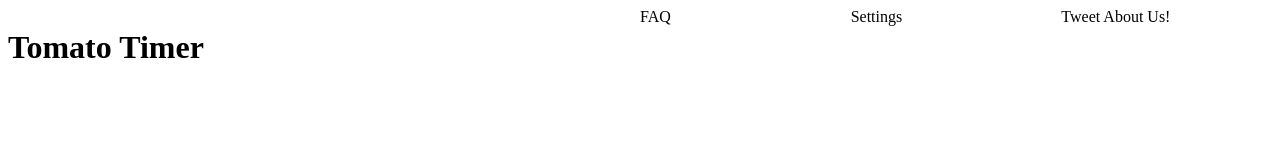
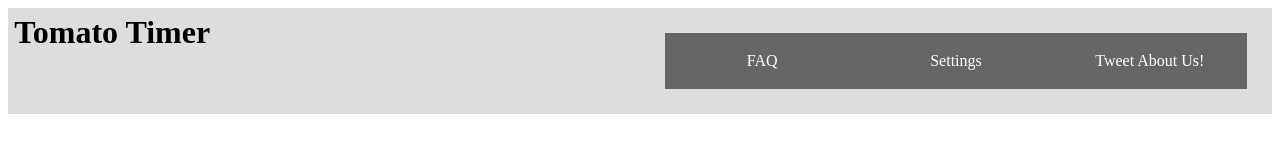
Before and after one commit to soozee/timer, a website: page index.html in a window 1280 px wide. Drawn offline with Linux system fonts and the light colour scheme; files that its build step writes are made by us from their sources.

Commit message:
updated header.

```diff
--- a/style.css
+++ b/style.css
@@ -22,3 +22,20 @@
 nav .row {
   background-color:#333;
 }
+
+/* header style */
+header {background-color:#ddd;}
+h1 {
+  margin:1%;
+}
+nav {
+  padding:3% 0;
+  margin:4%;
+  background-color:#666;
+  text-align:center;
+  color:#fff;
+  align-items: center;
+  justify-content: center;
+  align-content: center;
+  align-self:center;
+}
```
